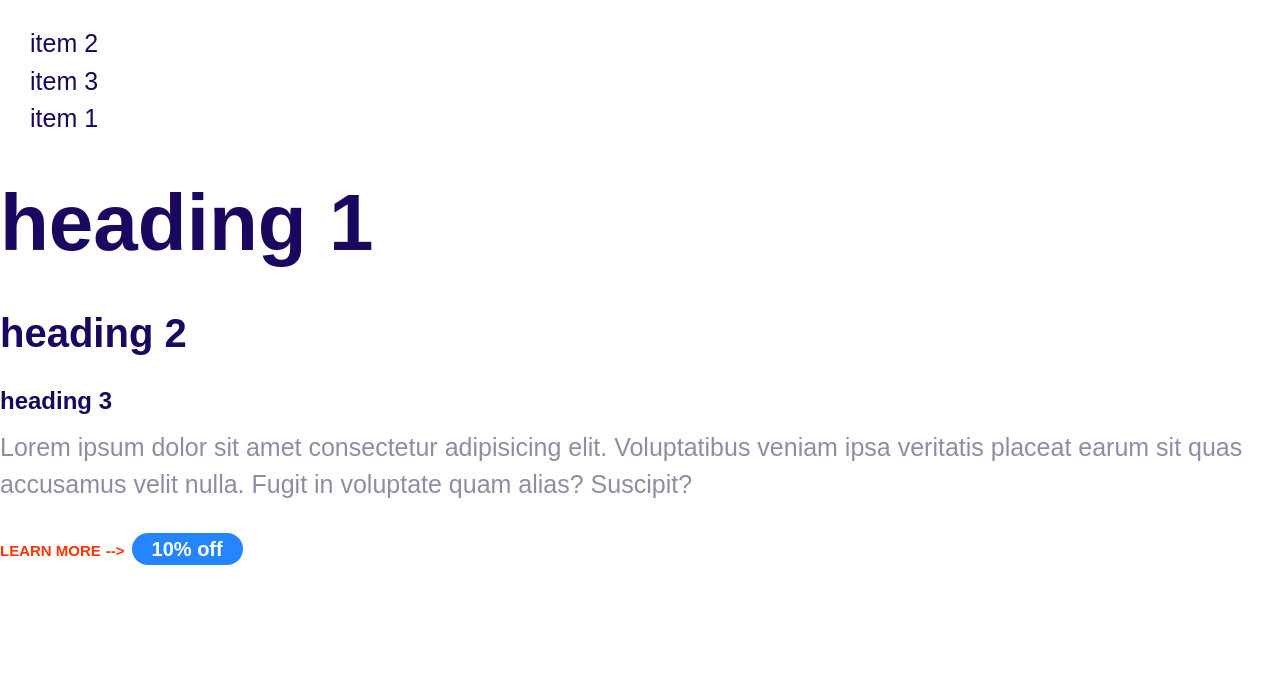
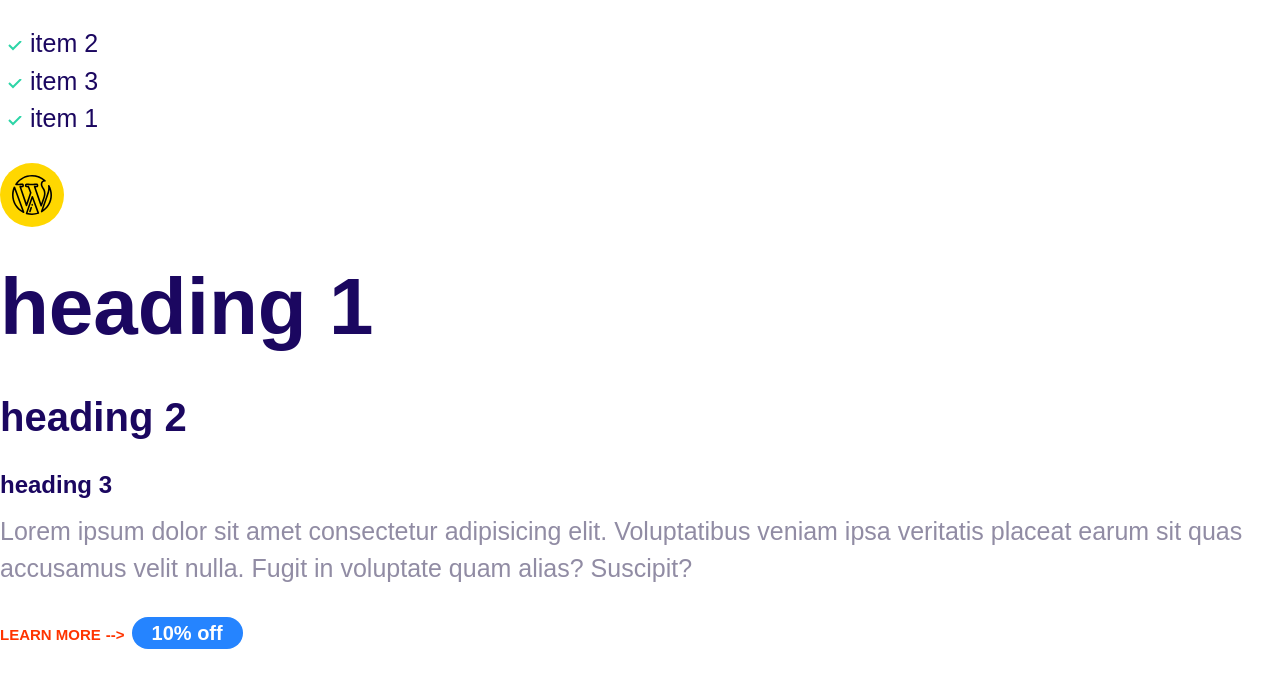
Before and after one commit to ChinepohDivine-f/my_moshified, a plain HTML site: page index.html in a window 1280 px wide. Drawn offline with Linux system fonts and the light colour scheme.

Commit message:
added icons styles

```diff
--- a/css/styles.css
+++ b/css/styles.css
@@ -134,7 +134,6 @@ a {
   font-size: 1.6rem;
 }
 
-
 @media screen and (min-width: 1024px) {
   .badge {
     font-size: 1.5rem;
@@ -159,7 +158,7 @@ a {
 }
 
 .list--tick {
-    list-style-image: url(../image/tick.svg);
+  list-style-image: url(../images/tick.svg);
   padding-left: 3rem;
 }
 
@@ -173,3 +172,24 @@ a {
     padding-left: 0;
   }
 }
+
+/* Icons */
+
+.icon {
+  height: 40px;
+  width: 40px;
+}
+
+.icon--primary {
+  fill: var(--color-primary);
+}
+
+.icon-container {
+  background: gold;
+  border-radius: 100%;
+  height: 64px;
+  width: 64px;
+  display: inline-flex;
+  justify-content: center;
+  align-items: center;
+}
--- a/index.html
+++ b/index.html
@@ -18,6 +18,13 @@
         <li class="list__item">item 1</li>
     </ul>
 
+    <span class="icon-container">
+        <svg class="icon icons--primary">
+            <use xlink:href="images/sprite.svg#wordpress"></use>
+        </svg>
+    </span>
+
+
     <h1>heading 1</h1>
     <h2>heading 2</h2>
     <h3>heading 3</h3>
```
Lines whose indentation alone changed are shown as unchanged.
